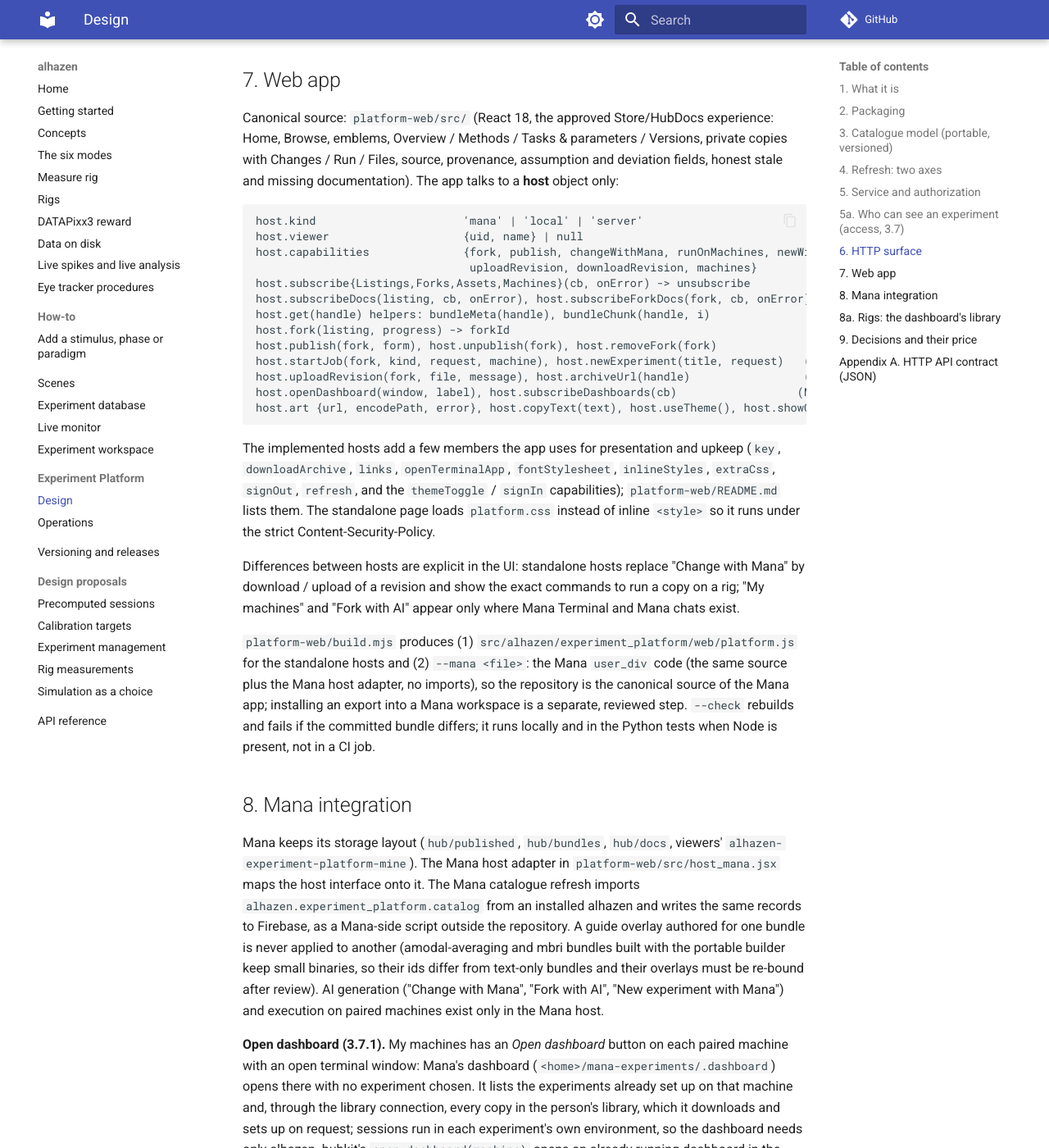
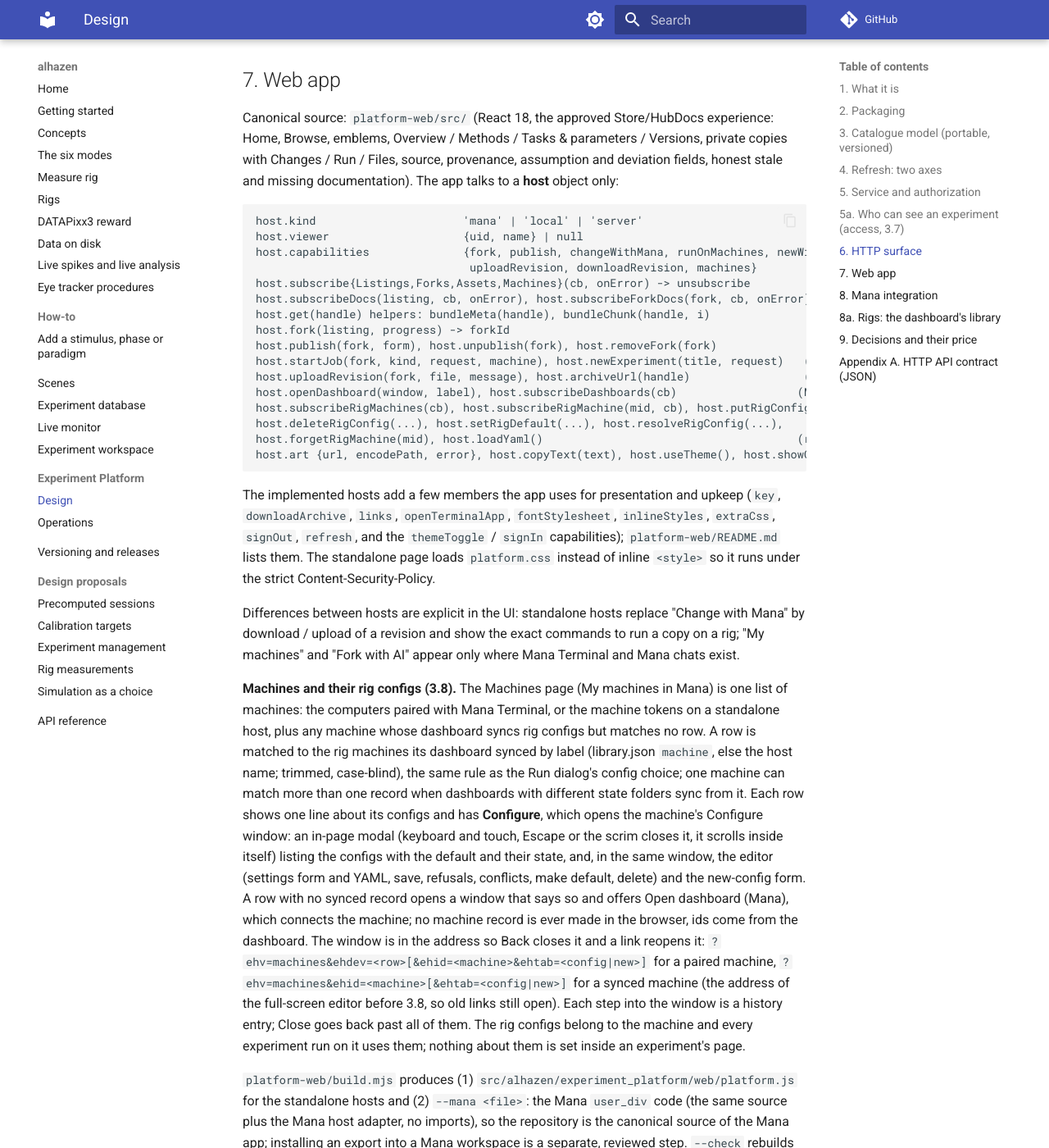
Before and after one commit to sh4r11f/alhazen, an MkDocs documentation site: the page built from docs/experiment-platform/design.md, in a window 1280 px wide and 1400 px high, scrolled down 8787 px. Shown: the whole window at 82% size. Built offline with MkDocs 1.6.1 and Material for MkDocs 9.7.7, drawn with Linux system fonts in a browser that asks for light colours; comment, search, counter and statistics services are not loaded; some of the changed text lies outside the part shown.

Commit message:
Docs: the Configure window in design.md section 7 and 8a; README

````diff
--- a/docs/experiment-platform/design.md
+++ b/docs/experiment-platform/design.md
@@ -336,6 +336,9 @@ host.publish(fork, form), host.unpublish(fork), host.removeFork(fork)
 host.startJob(fork, kind, request, machine), host.newExperiment(title, request)   (Mana)
 host.uploadRevision(fork, file, message), host.archiveUrl(handle)                 (standalone)
 host.openDashboard(window, label), host.subscribeDashboards(cb)                  (Mana)
+host.subscribeRigMachines(cb), host.subscribeRigMachine(mid, cb), host.putRigConfig(...),
+host.deleteRigConfig(...), host.setRigDefault(...), host.resolveRigConfig(...),
+host.forgetRigMachine(mid), host.loadYaml()                                      (rigConfigs)
 host.art {url, encodePath, error}, host.copyText(text), host.useTheme(), host.showChat(id)
 ```
 
@@ -348,6 +351,25 @@ under the strict Content-Security-Policy.
 Differences between hosts are explicit in the UI: standalone hosts replace "Change with
 Mana" by download / upload of a revision and show the exact commands to run a copy on a rig;
 "My machines" and "Fork with AI" appear only where Mana Terminal and Mana chats exist.
+
+**Machines and their rig configs (3.8).** The Machines page (My machines in Mana) is one list of
+machines: the computers paired with Mana Terminal, or the machine tokens on a standalone host,
+plus any machine whose dashboard syncs rig configs but matches no row. A row is matched to the
+rig machines its dashboard synced by label (library.json `machine`, else the host name; trimmed,
+case-blind), the same rule as the Run dialog's config choice; one machine can match more than
+one record when dashboards with different state folders sync from it. Each row shows one line
+about its configs and has **Configure**, which opens the machine's Configure window: an in-page
+modal (keyboard and touch, Escape or the scrim closes it, it scrolls inside itself) listing the
+configs with the default and their state, and, in the same window, the editor (settings form and
+YAML, save, refusals, conflicts, make default, delete) and the new-config form. A row with no
+synced record opens a window that says so and offers Open dashboard (Mana), which connects the
+machine; no machine record is ever made in the browser, ids come from the dashboard. The window
+is in the address so Back closes it and a link reopens it:
+`?ehv=machines&ehdev=<row>[&ehid=<machine>&ehtab=<config|new>]` for a paired machine,
+`?ehv=machines&ehid=<machine>[&ehtab=<config|new>]` for a synced machine (the address of the
+full-screen editor before 3.8, so old links still open). Each step into the window is a history
+entry; Close goes back past all of them. The rig configs belong to the machine and every
+experiment run on it uses them; nothing about them is set inside an experiment's page.
 
 `platform-web/build.mjs` produces (1) `src/alhazen/experiment_platform/web/platform.js`
 for the standalone hosts and (2) `--mana <file>`: the Mana `user_div` code (the same source
@@ -423,9 +445,10 @@ workspace_library` for the page and the jobs).
   `alhazen-library` service (which vendors `rigsync.py`) for the machine's syncs. The machine
   syncs when it reads the library, every five minutes while the dashboard runs, after each
   change made on it and on demand; a platform without these routes (404) leaves its configs
-  local. The Machines page (My machines in Mana) shows each machine's configs with the same
-  sections as the dashboard's editor and a YAML view; Mana's Run dialog names the config, and
-  the dashboard opens with it chosen (`?rig=`, `alhazen dashboard --rig-config`).
+  local. On the Machines page (My machines in Mana) each machine's Configure window (section 7)
+  shows its configs with the same sections as the dashboard's editor and a YAML view; Mana's Run
+  dialog names the config, and the dashboard opens with it chosen (`?rig=`, `alhazen dashboard
+  --rig-config`).
 - **Closing.** When the dashboard stops (Shut down on the page, Ctrl+C), after its active run
   has ended, it sends `dashboard-closed` to its library: machine, alhazen version, start and
   close times, why it closed, the run jobs named in its connections, and every session launched
````
Also changed, not shown: platform-web/README.md (+2 -2 lines).
